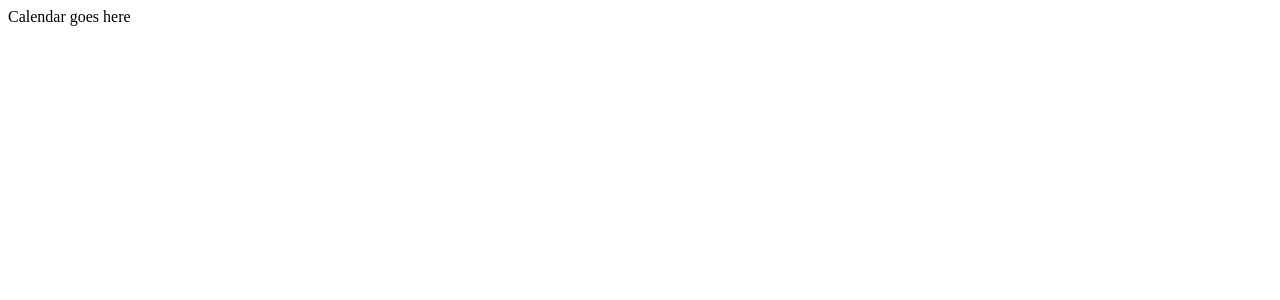
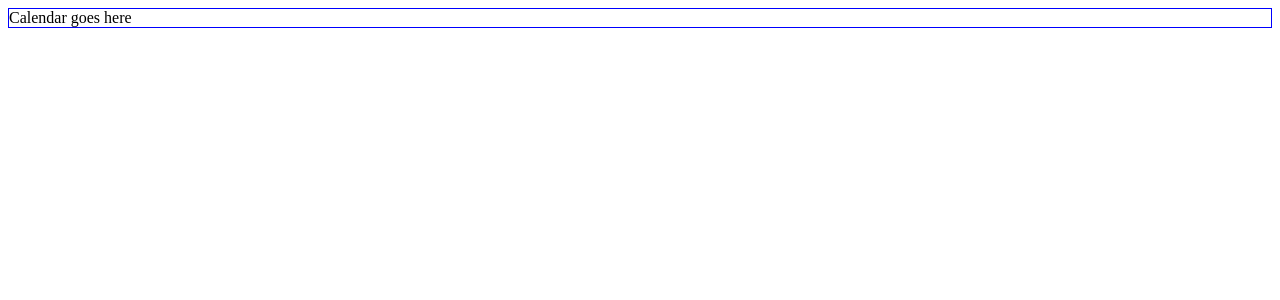
Before and after one commit to pjudge/recurring_events_calendar, a React app: page / in a window 1280 px wide. Shown: the top 300 px of the page. Built offline with nearby package versions, Linux system fonts and the light colour scheme; the HTML template or start-up script is replaced by a standard one.

Commit message:
connect stylesheet to app

```diff
--- a/js/src/index.jsx
+++ b/js/src/index.jsx
@@ -1,6 +1,7 @@
 import React from 'react';
 import ReactDOM from 'react-dom';
 import App from './components/App';
+import './styles/styles.css';
 
 // # Example 1: Simple "Hello, World" code
 ReactDOM.render(
--- /dev/null
+++ b/js/src/styles/styles.css
@@ -0,0 +1,3 @@
+#calendar-root {
+  border: 1px solid blue;
+}
--- a/package.json
+++ b/package.json
@@ -29,6 +29,8 @@
     "@babel/preset-env": "^7.11.5",
     "@babel/preset-react": "^7.10.4",
     "babel-loader": "^8.1.0",
+    "css-loader": "^5.0.0",
+    "style-loader": "^2.0.0",
     "webpack": "^4.44.2",
     "webpack-cli": "^3.3.12"
   }
--- a/webpack.config.js
+++ b/webpack.config.js
@@ -18,6 +18,13 @@ const config = {
         loader: 'babel-loader',
         exclude: /node_modules/,
         include: path.join(__dirname, 'js/src'),
+      },
+      {
+        test: /\.css$/,
+        use: [
+          'style-loader',
+          'css-loader'
+        ]
       }
     ],
   },
```
Also changed, not shown: 2 other files (tests, documents, lock files or other folders).
